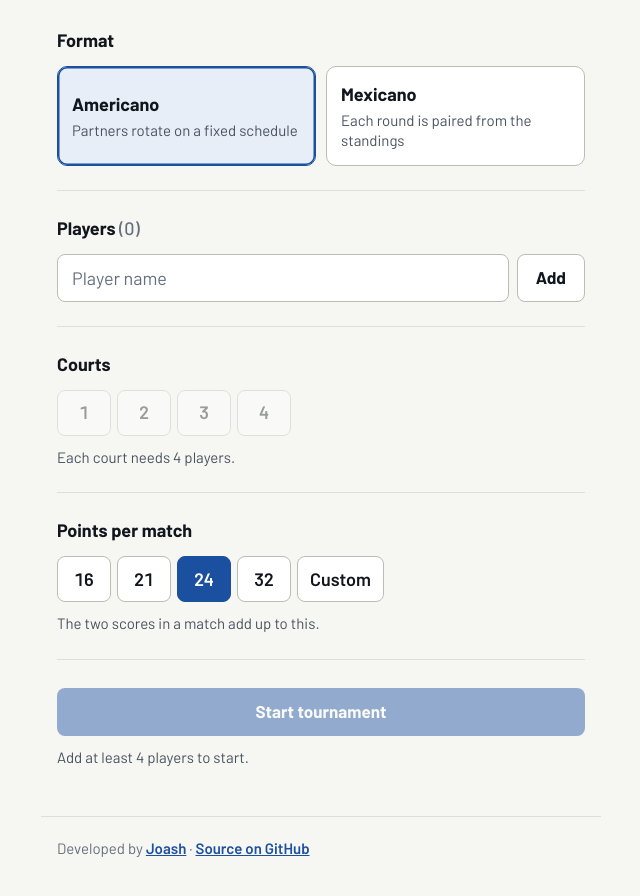
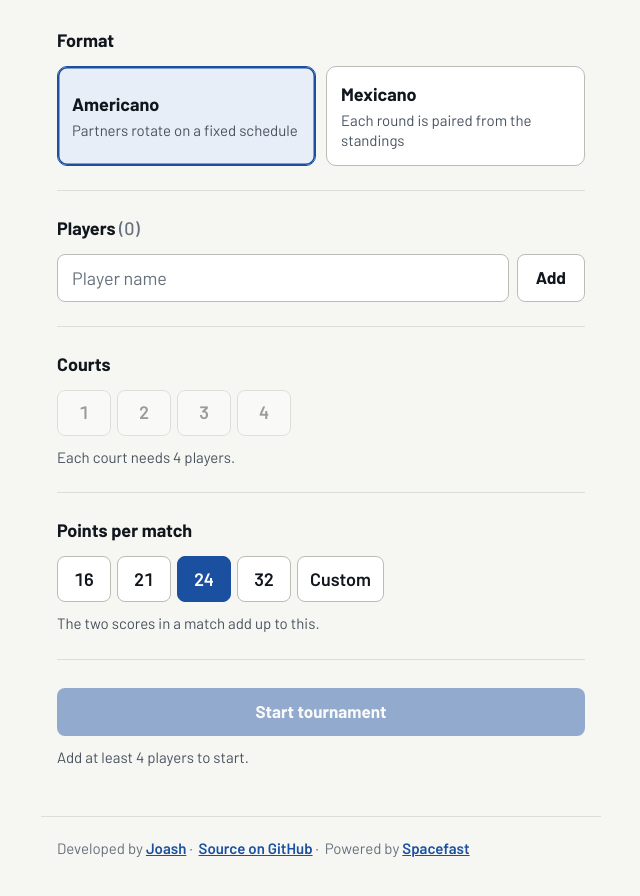
Before and after one commit to joashrajin/Americano-Padel, a website: page public/index.html in a window 1280 px wide. Shown: the part 225-1121 px from the top of the page, without its empty margins (319-959 px from the left). Drawn offline with Linux system fonts and the light colour scheme.

Commit message:
Add "Powered by Spacefast" to the footer (#10)

```diff
--- a/public/index.html
+++ b/public/index.html
@@ -290,6 +290,8 @@
     font-size: 15px; color: var(--ink-3); border-top: 1px solid var(--line);
   }
   .site-footer a { color: var(--court); font-weight: 600; }
+  .site-footer span { white-space: nowrap; }
+  .site-footer span + span::before { content: '·'; margin-right: 0.4em; }
   .toast {
     position: fixed; left: 16px; right: 16px; bottom: 24px; z-index: 20;
     width: fit-content; max-width: 528px; margin: 0 auto;
@@ -324,7 +326,11 @@
 </header>
 
 <main id="app" tabindex="-1"></main>
-<footer class="site-footer">Developed by <a href="https://joash.blog" target="_blank" rel="noopener">Joash</a> · <a href="https://github.com/joashrajin/Americano-Padel" target="_blank" rel="noopener">Source on GitHub</a></footer>
+<footer class="site-footer">
+  <span>Developed by <a href="https://joash.blog" target="_blank" rel="noopener">Joash</a></span>
+  <span><a href="https://github.com/joashrajin/Americano-Padel" target="_blank" rel="noopener">Source on GitHub</a></span>
+  <span>Powered by <a href="https://spacefast.com" target="_blank" rel="noopener">Spacefast</a></span>
+</footer>
 <div class="toast" id="toast" role="status" aria-live="polite"></div>
 
 <script>
```
